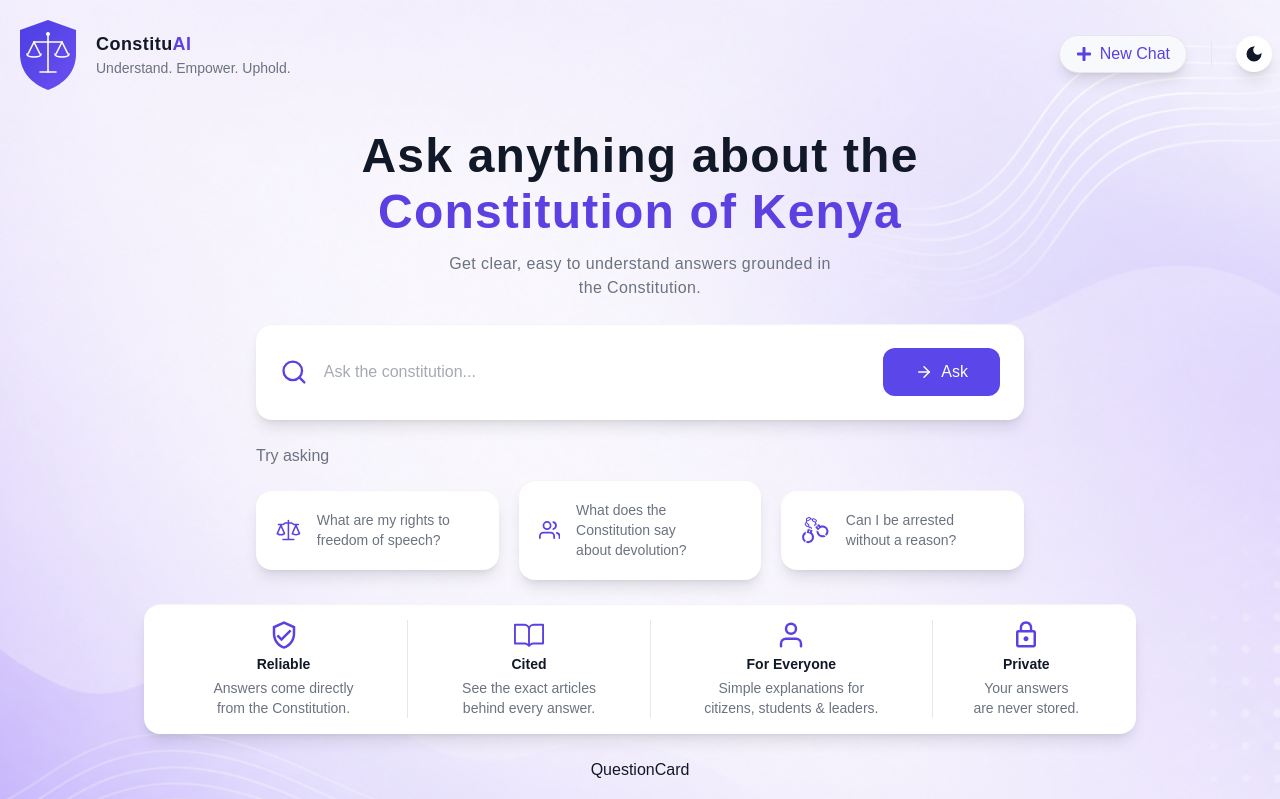
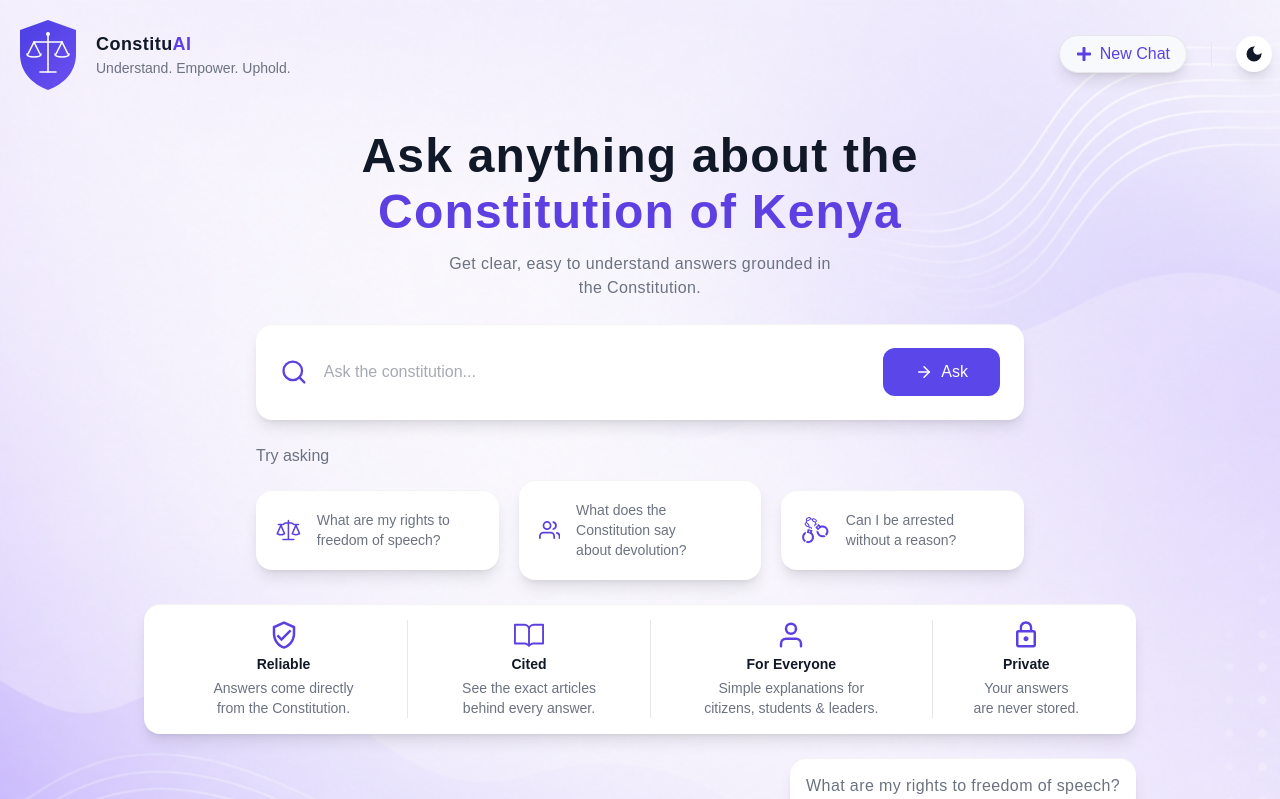
Before and after one commit to esthercate/ConstituAI, a Next.js app: page / in a window 1280 px wide. Shown: the top 799 px of the page. Built offline with nearby package versions, Linux system fonts and the light colour scheme.

Commit message:
create question card

```diff
--- a/components/conversation/QuestionCard.tsx
+++ b/components/conversation/QuestionCard.tsx
@@ -2,8 +2,12 @@ import React from 'react'
 
 const QuestionCard = () => {
   return (
-    <div>QuestionCard</div>
-  )
+		<div className="container flex items-end justify-end">
+			<div className="card p-4 max-w-1/2 lg:mx-28">
+				<p>What are my rights to freedom of speech?</p>
+			</div>
+		</div>
+	);
 }
 
 export default QuestionCard
```
